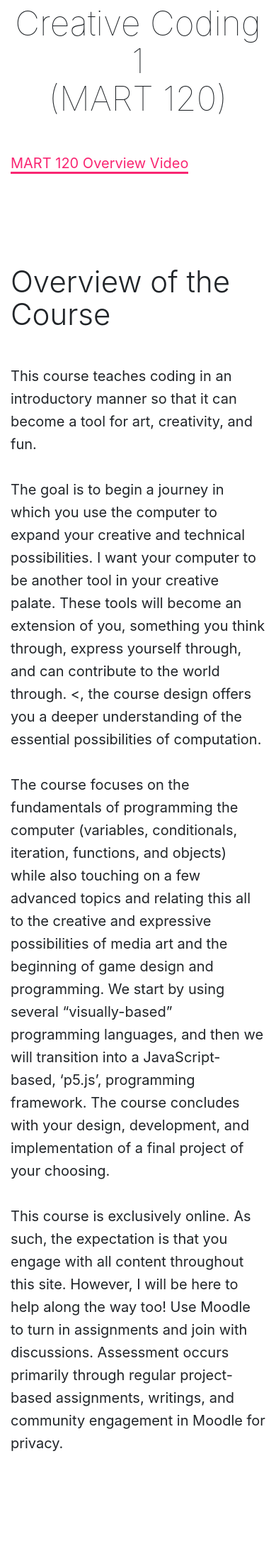
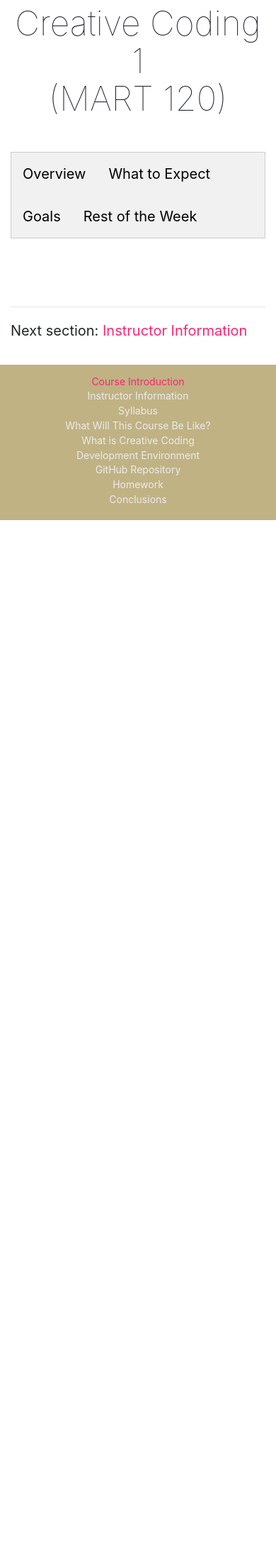
Before and after one commit to Montana-Media-Arts/120_CreativeCoding1-Fall2020, a Jekyll site: the page built from modules/week-1/_posts/2017-01-01-welcome-to-mart120.md, in a window 390 px wide. Shown: the part 371-2554 px from the top of the page at 71% size. Built offline with Jekyll 4.4.1, drawn with Linux system fonts in a browser that asks for light colours; nearby versions of some CDN libraries; after the commit the page ends 1104 px from its top, so only the background shows below that; some of the changed text lies outside the part shown.

Commit message:
updated with tabs

```diff
--- a/_layouts/base.html
+++ b/_layouts/base.html
@@ -9,39 +9,68 @@
 
 <head>
 	<style type="text/css">
-		.lightboxcontainer {
-		  width:100%;
-		  text-align:left;
+		/* Style the tab */
+		.tab {
+		overflow: hidden;
+		border: 1px solid #ccc;
+		background-color: #f1f1f1;
 		}
-		.lightboxleft {
-		  width: 40%;
-		  float:left;
+
+		/* Style the buttons that are used to open the tab content */
+		.tab button {
+		background-color: inherit;
+		float: left;
+		border: none;
+		outline: none;
+		cursor: pointer;
+		padding: 14px 16px;
+		transition: 0.3s;
 		}
-		.lightboxright {
-		  width: 60%;
-		  float:left;
+
+		/* Change background color of buttons on hover */
+		.tab button:hover {
+		background-color: #ddd;
 		}
-		.lightboxright iframe {
-		  min-height: 390px;
+
+		/* Create an active/current tablink class */
+		.tab button.active {
+		background-color: #ccc;
 		}
-		.divtext {
-		  margin: 36px;
-		}
-		@media (max-width: 800px) {
-		  .lightboxleft {
-			width: 100%;
-		  }
-		  .lightboxright {
-			width: 100%;
-		  }
-		  .divtext {
-			margin: 12px;
-		  }
+
+		/* Style the tab content */
+		.tabcontent {
+		display: none;
+		padding: 6px 12px;
+		border: 1px solid #ccc;
+		border-top: none;
 		}
 		</style>
+
 	<script type="text/javascript">
 		var _sf_startpt = (new Date()).getTime()
 
+	</script>
+	<script>
+		function openTab(evt, tabName) {
+		// Declare all variables
+		var i, tabcontent, tablinks;
+
+		// Get all elements with class="tabcontent" and hide them
+		tabcontent = document.getElementsByClassName("tabcontent");
+		for (i = 0; i < tabcontent.length; i++) {
+			tabcontent[i].style.display = "none";
+		}
+
+		// Get all elements with class="tablinks" and remove the class "active"
+		tablinks = document.getElementsByClassName("tablinks");
+		for (i = 0; i < tablinks.length; i++) {
+			tablinks[i].className = tablinks[i].className.replace(" active", "");
+		}
+
+		// Show the current tab, and add an "active" class to the button that opened the tab
+		document.getElementById(tabName).style.display = "block";
+		evt.currentTarget.className += " active";
+		}
 	</script>
 	<meta charset="utf-8">
 	<!--[if IE]><meta content='IE=8' http-equiv='X-UA-Compatible' /><![endif]-->
--- a/modules/week-1/_posts/2017-01-01-welcome-to-mart120.md
+++ b/modules/week-1/_posts/2017-01-01-welcome-to-mart120.md
@@ -5,39 +5,57 @@ module: 1
 
 # Week 1<br />Welcome to Creative Coding 1<br />(MART 120)
 
+
+<div class="tab">
+  <button class="tablinks" onclick="openTab(event, 'Overview')">Overview</button>
+  <button class="tablinks" onclick="openTab(event, 'Expect')">What to Expect</button>
+  <button class="tablinks" onclick="openTab(event, 'Goals')">Goals</button>
+  <button class="tablinks" onclick="openTab(event, 'Week')">Rest of the Week</button>
+
+</div>
+
+<!-- Tab content -->
+<div id="Overview" class="tabcontent">
+<h3> Overview of the Course</h3>
+
 <a href="//www.youtube.com/embed/qXGofNmqSS0" data-lity>MART 120 Overview Video</a>
+<p>
+This course teaches coding in an introductory manner so that it can become a tool for art, creativity, and fun.
+</p>
+<p>
+The goal is to begin a journey in which you use the computer to expand your creative and technical possibilities.  I want your computer to be another tool in your creative palate. These tools will become an extension of you, something you think through, express yourself through, and can contribute to the world through. <, the course design offers you a deeper understanding of the essential possibilities of computation.
+</p>
+<p>
+The course focuses on the fundamentals of programming the computer (variables, conditionals, iteration, functions, and objects) while also touching on a few advanced topics and relating this all to the creative and expressive possibilities of media art and the beginning of game design and programming. We start by using several "visually-based" programming languages, and then we will transition into a JavaScript-based, 'p5.js', programming framework. The course concludes with your design, development, and implementation of a final project of your choosing.
+</p>
+<p>
+This course is exclusively online. As such, the expectation is that you engage with all content throughout this site.  However, I will be here to help along the way too!  Use Moodle to turn in assignments and join with discussions. Assessment occurs primarily through regular project-based assignments, writings, and community engagement in Moodle for privacy.
+</p>
+</div>
 
-## Overview of the Course
+<div id="Expect" class="tabcontent">
+<h3> What to Expect</h3>
+<p>
+This course will expose you to new technologies while also thinking about design and content creation. Some weeks will lean more technical, while others will lean more creative-based.
+</p>
+<p>
+Just as the content focus will shift, so to will the work amount. Some weeks, especially those when introducing new topics, might feel a little heavier. However, I want you to have a chance to practice with these new technologies and techniques, so you feel comfortable with them. Some weeks will hopefully feel as if you are exploring and playing a little more.
+</p>
+</div>
 
-This course teaches coding in an introductory manner so that it can become a tool for art, creativity, and fun.
+<div id="Goals" class="tabcontent">
+<h3>Class Goals</h3>
+<p>
+There are four high-level goals for this course;
+</p>
+<ol>
+<li> Learn how to problem-solve. (More specifically, how to break a problem down into sub-problems that are easier to solve by themselves)</li>
+<li> Adapt to continually changing technological paradigms by learning how to learn. (Skills acquisition.)</li>
+<li> Combine technical and artistic practices through inquiry and iteration.</li>
+<li> Adopt and use professional methods.</li>
+</div>
 
-The goal is to begin a journey in which you use the computer to expand your creative and technical possibilities.  I want your computer to be another tool in your creative palate. These tools will become an extension of you, something you think through, express yourself through, and can contribute to the world through. <, the course design offers you a deeper understanding of the essential possibilities of computation.
-
-The course focuses on the fundamentals of programming the computer (variables, conditionals, iteration, functions, and objects) while also touching on a few advanced topics and relating this all to the creative and expressive possibilities of media art and the beginning of game design and programming. We start by using several "visually-based" programming languages, and then we will transition into a JavaScript-based, 'p5.js', programming framework. The course concludes with your design, development, and implementation of a final project of your choosing.
-
-This course is exclusively online. As such, the expectation is that you engage with all content throughout this site.  However, I will be here to help along the way too!  Use Moodle to turn in assignments and join with discussions. Assessment occurs primarily through regular project-based assignments, writings, and community engagement in Moodle for privacy.
-
-
-
-## What to Expect
-
-This course will expose you to new technologies while also thinking about design and content creation. Some weeks will lean more technical, while others will lean more creative-based.
-
-Just as the content focus will shift, so to will the work amount. Some weeks, especially those when introducing new topics, might feel a little heavier. However, I want you to have a chance to practice with these new technologies and techniques, so you feel comfortable with them. Some weeks will hopefully feel as if you are exploring and playing a little more.
-
-
-
-## Class Goals
-
-There are four high-level goals for this course;
-
-1. Learn how to problem-solve. (More specifically, how to break a problem down into sub-problems that are easier to solve by themselves)
-2. Adapt to continually changing technological paradigms by learning how to learn. (Skills acquisition.)
-3. Combine technical and artistic practices through inquiry and iteration.
-4. Adopt and use professional methods.
-
-
-
+<div id="Week" class="tabcontent">
 # Overview the Rest of This Week
 
 The rest of this week will introduce the following;
@@ -46,3 +64,4 @@ The rest of this week will introduce the following;
 - The Syllabus
 - What is computational media?
 - GitHub accounts and issues forum
+</div>
```
